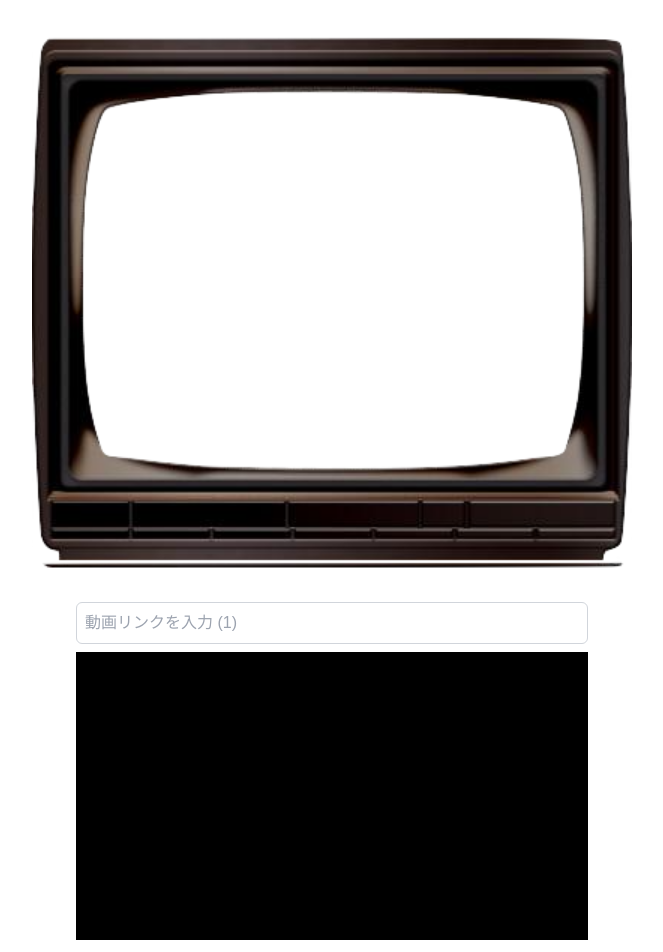
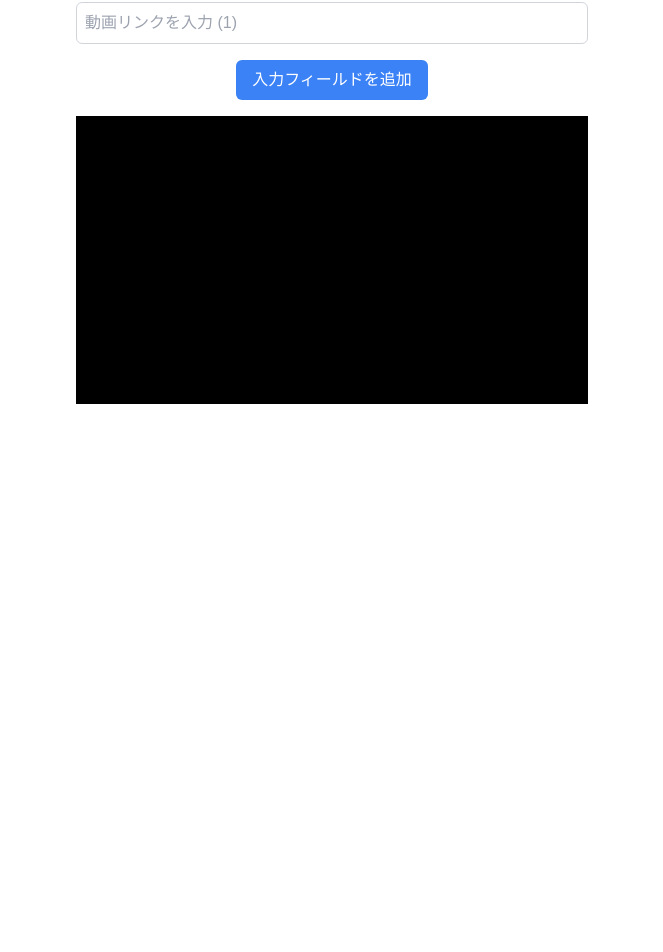
Before and after one commit to gentixyann/indofullness-app, a Next.js app: page / in a window 1280 px wide. Shown: the part 62-1014 px from the top of the page, without its empty margins (308-971 px from the left). After the commit the page ends 800 px from the top, so only its background shows below. Built offline with nearby package versions, Linux system fonts and the light colour scheme.

Commit message:
inputを上部にまとめた

```diff
--- a/app/page.tsx
+++ b/app/page.tsx
@@ -21,16 +21,11 @@ export default function Page() {
   return (
     <div className="flex flex-col items-center p-4">
       <h1 className="text-2xl font-bold mb-4">動画音声再生アプリ</h1>
-      <Image
-        src="/nc196117.png"
-        alt="TV Image"
-        width={600}
-        height={600}
-        objectFit="cover"
-      />
-      <div className="space-y-4 w-full max-w-lg">
+
+      {/* 入力フィールド（上部にまとめる） */}
+      <div className="space-y-2 w-full max-w-lg mb-4">
         {links.map((link, index) => (
-          <div key={index} className="flex flex-col space-y-2">
+          <div key={index} className="flex flex-row space-x-2">
             <input
               type="text"
               placeholder={`動画リンクを入力 (${index + 1})`}
@@ -38,7 +33,22 @@ export default function Page() {
               onChange={(e) => handleInputChange(index, e.target.value)}
               className="border border-gray-300 p-2 rounded-md w-full"
             />
-            <div className={style.videoWrapper}>
+          </div>
+        ))}
+      </div>
+
+      {/* フィールド追加ボタン */}
+      <button
+        onClick={addField}
+        className="bg-blue-500 text-white px-4 py-2 rounded-md hover:bg-blue-600 mb-4"
+      >
+        入力フィールドを追加
+      </button>
+
+      {/* 動画表示（下部に配置） */}
+      <div className="space-y-4 w-full max-w-lg">
+        {links.map((link, index) => (
+          <div key={index} className={style.videoWrapper}>
             {link && (
               <ReactPlayer
                 key={link} // URLごとに異なるキーを設定
@@ -50,15 +60,8 @@ export default function Page() {
               />
             )}
           </div>
-          </div>
         ))}
       </div>
-      <button
-        onClick={addField}
-        className="mt-4 bg-blue-500 text-white px-4 py-2 rounded-md hover:bg-blue-600"
-      >
-        フィールドを追加
-      </button>
     </div>
   );
 }
```
Lines whose indentation alone changed are shown as unchanged.
